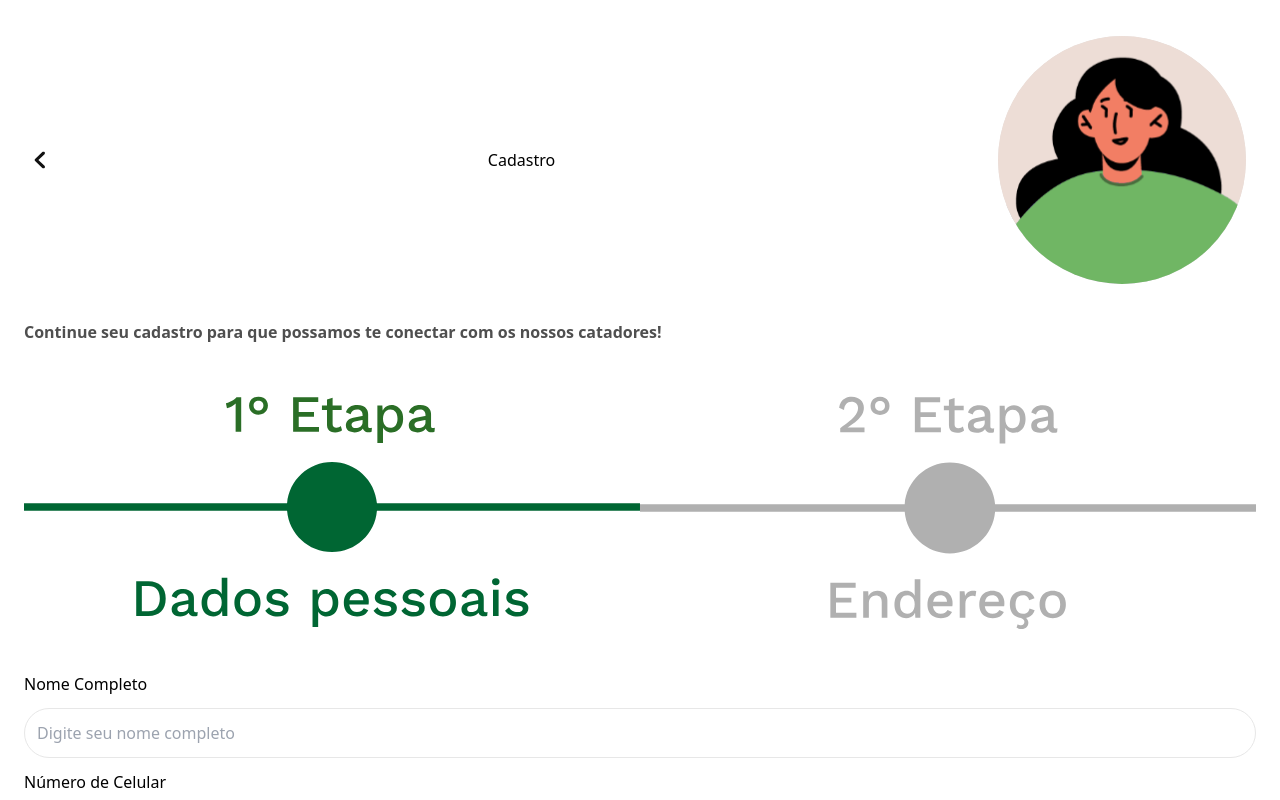
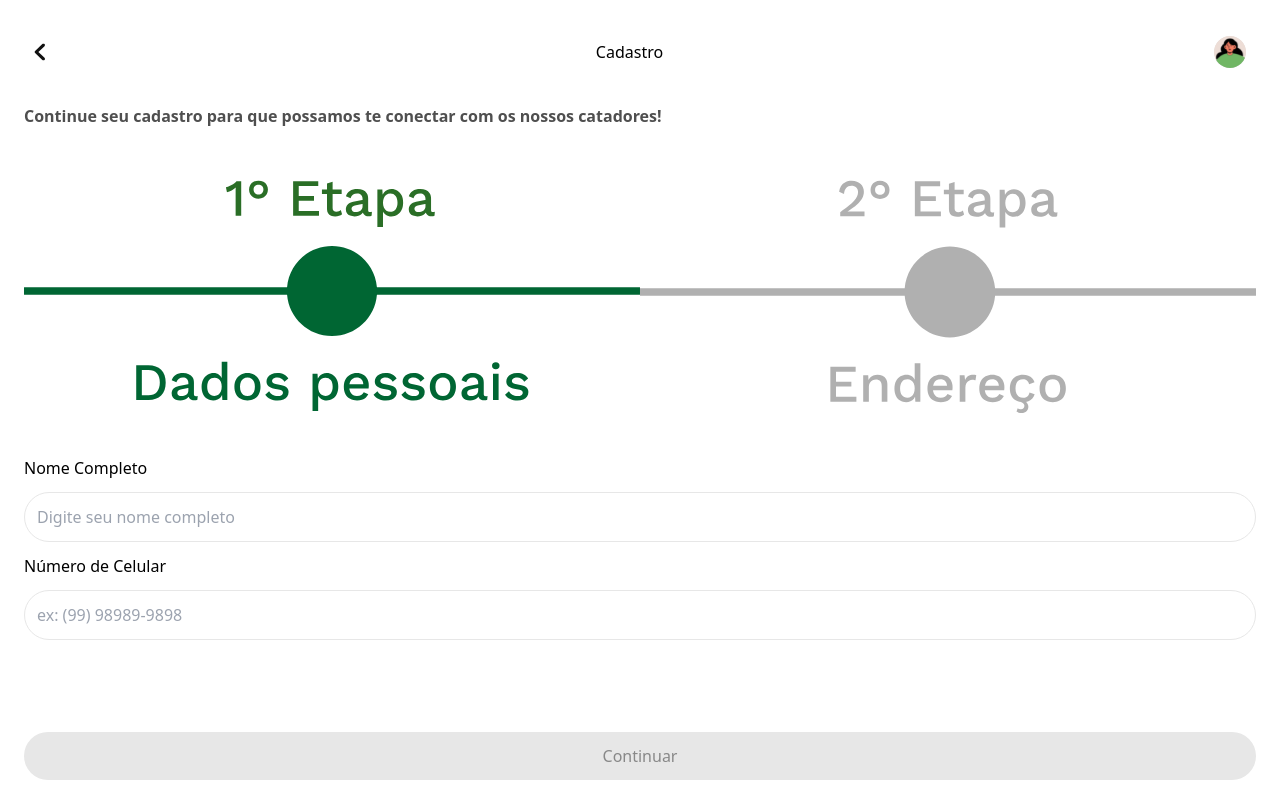
Before and after one commit to yraffic02/recicle-mais-front, a Next.js app: page /register-scheduling in a window 1280 px wide. Built offline with nearby package versions, Linux system fonts and the light colour scheme.

Commit message:
fix: ajsute no avatar

```diff
--- a/src/app/(routesApp)/register-scheduling/page.tsx
+++ b/src/app/(routesApp)/register-scheduling/page.tsx
@@ -17,7 +17,7 @@ export default function RegisterScheduling() {
       <div className="h-full">
         <Header>
           <h1 className="text-base font-medium">Cadastro</h1>
-          <Avatar />
+          <Avatar typeAvatar="sm"/>
         </Header>
         <main>
           <h2 className="font-semibold text-cinzaEscuro mt-6 mb-6">
```
